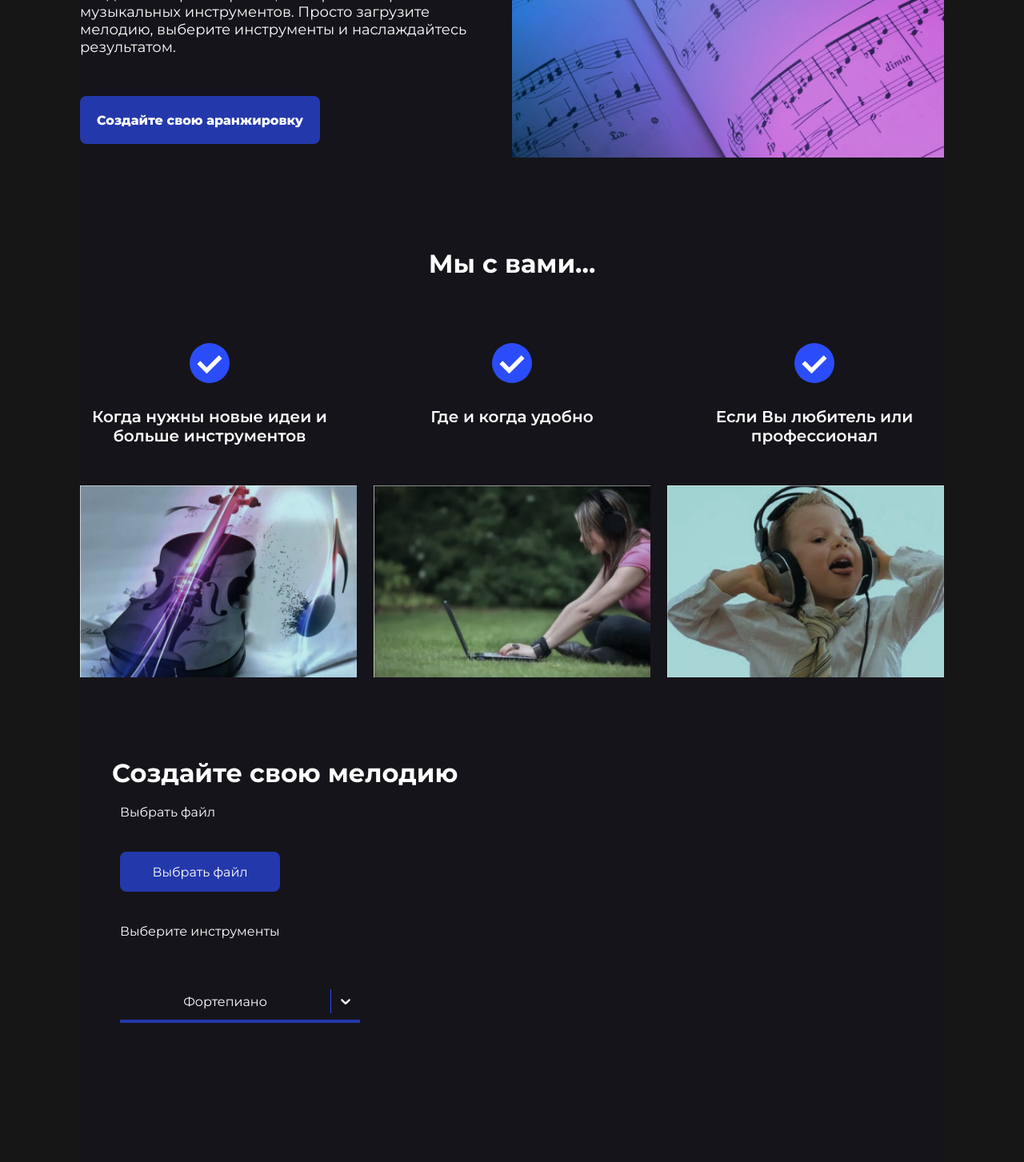
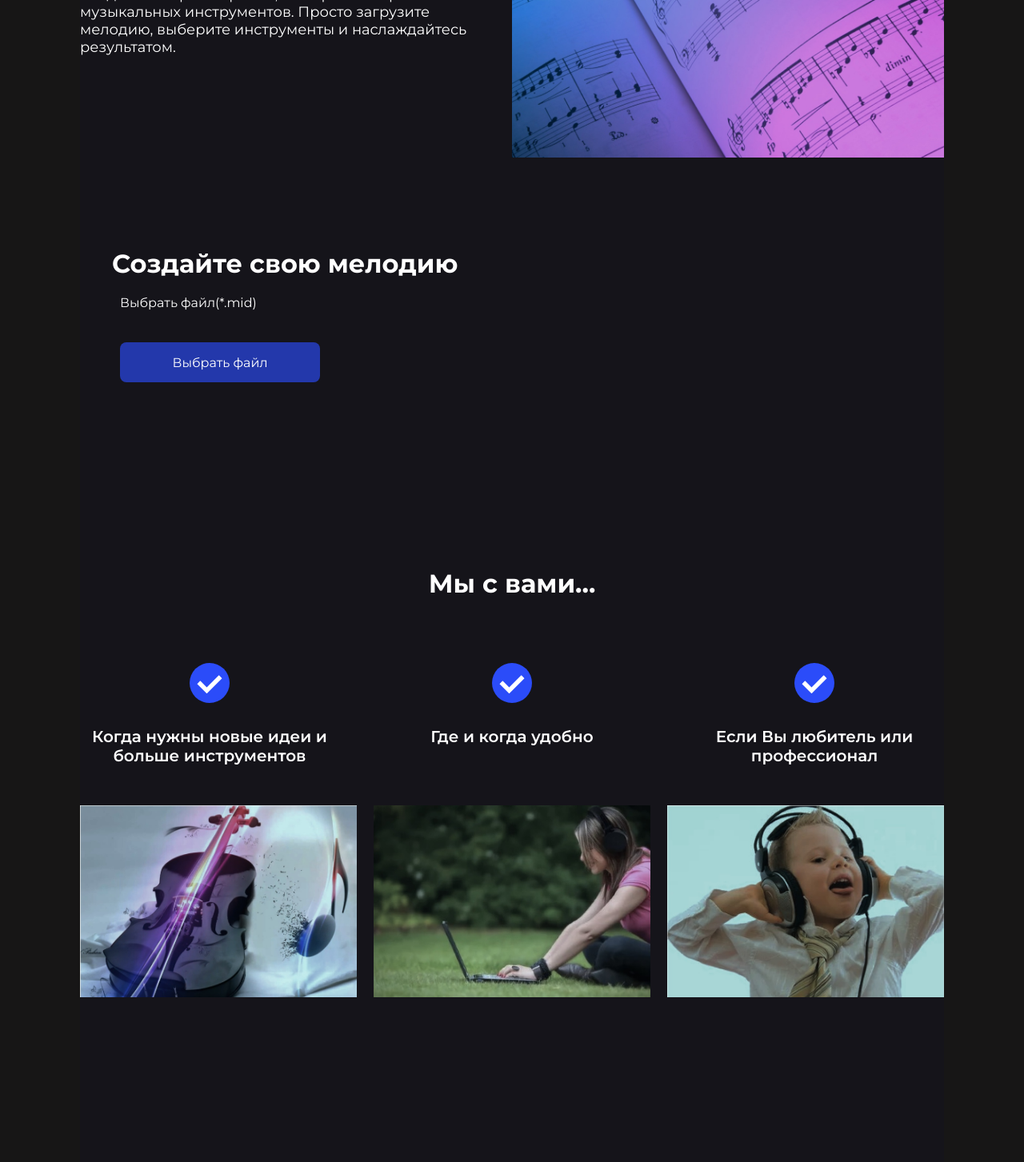
Before and after one commit to rinya1608/museit, a React (Create React App) app in the folder frontend/: page / in a window 1280 px wide. Shown: the part 1120-2573 px from the top of the page at 80% size. Built offline with nearby package versions, Linux system fonts and the light colour scheme.

Commit message:
MUS-69 correct remark

```diff
--- a/frontend/src/components/fileUpload/FileUploader.module.css
+++ b/frontend/src/components/fileUpload/FileUploader.module.css
@@ -103,7 +103,7 @@
 }
 
 .fileUploadForm_wrap_left_upload_buttonFile {
-
+    width: 250px !important;
 }
 
 .fileUploadForm_wrap_left_upload_buttonUpload {
--- a/frontend/src/components/fileUpload/FileUploaderForm.jsx
+++ b/frontend/src/components/fileUpload/FileUploaderForm.jsx
@@ -17,7 +17,7 @@ const FileUploaderForm = forwardRef(({
                                      }, ref) => {
 
     const options = [
-        { value: 'piano', label: 'Фортепиано' }
+        {value: 'piano', label: 'Фортепиано'}
     ]
 
 
@@ -30,32 +30,36 @@ const FileUploaderForm = forwardRef(({
                     :
                     <div className={classes.fileUploadForm_wrap}>
                         <div className={classes.fileUploadForm_wrap_left}>
-                            <h3 className={classes.fileUploadForm_wrap_left_fileTitle}>{fileName ? `Загрузить файл ${fileName}` : 'Выбрать файл'}</h3>
+                            <h3 className={classes.fileUploadForm_wrap_left_fileTitle}>{fileName ? `Загрузить файл ${fileName}` : 'Выбрать файл(*.mid)'}</h3>
                             <div className={classes.fileUploadForm_wrap_left_upload}>
                                 <input className={classes.fileUploadForm_wrap_left_upload_inputFile} type="file"
                                        multiple={false}
-                                       ref={ref} onChange={fileUploadHandler}/>
+                                       ref={ref}
+                                       onChange={fileUploadHandler}
+                                       accept=".mid"
+                                />
                                 <button className={classes.fileUploadForm_wrap_left_upload_buttonFile}
                                         id={"fileUploadFormInput"}
                                         onClick={chooseFile}>
-                                    Выбрать файл
+                                    {fileName ? 'Выбрать другой файл' : 'Выбрать файл'}
                                 </button>
                                 {
                                     isFile ? <button onClick={sendFile}
                                                      className={classes.fileUploadForm_wrap_left_upload_buttonUpload}>Загрузить</button> : ''
                                 }
                             </div>
-                            <h3 className={classes.fileUploadForm_wrap_left_toolTitle}>Выберите инструменты</h3>
+                            {fileName ? <h3 className={classes.fileUploadForm_wrap_left_toolTitle}>Выберите инструменты</h3> : null}
+                            {
+                                fileName ?
                                     <div className={classes.fileUploadForm_wrap_left_tools}>
-                                {/*<button className={classes.fileUploadForm_wrap_left_autoButton}>
-                                    Авто
-                                </button>*/}
                                         <Select options={options}
                                                 classNamePrefix='instrument_select'
                                                 defaultValue={options[0]}
                                                 placeholder='Выбрать'
                                         />
                                     </div>
+                                : null
+                            }
                         </div>
                         {
                             blob ?
--- a/frontend/src/components/footer/Footer.jsx
+++ b/frontend/src/components/footer/Footer.jsx
@@ -11,7 +11,7 @@ const Footer = () => {
             <ul className={classes.footer_menu}>
                 <li><a href='#'>Согласие на обработку данных</a></li>
                 <li><a href='#' onClick={() => setModalActive(true)}>Обратная связь</a></li>
-                <li><a href='#'>Согласие на обработку данных</a></li>
+                <li><a href='#'>Политика конфиденциальности</a></li>
             </ul>
             <Modal active={modalActive} setActive={setModalActive}>
                 <FeedbackForm afterSendFunction={() => setModalActive(false)}/>
--- a/frontend/src/pages/about/About.jsx
+++ b/frontend/src/pages/about/About.jsx
@@ -1,10 +1,6 @@
 import React from 'react';
 import classes from "./About.module.css";
 import checkIcon from '../../img/icon/check.svg'
-import calendarIcon from '../../img/icon/calendar.svg'
-import phoneIcon from '../../img/icon/phone.svg'
-import emailIcon from '../../img/icon/email.svg'
-import lockIcon from '../../img/icon/lock.svg'
 import Slider from "../../components/common/slider/Slider";
 import SliderElement from "../../components/common/slider/SliderElement";
 import Footer from "../../components/footer/Footer";
@@ -15,14 +11,14 @@ const About = () => {
         <div className={classes.about}>
             <div className={classes.about_top}>
                 <div className={classes.about_top_text}>
-                    Museit<br/>Ваш музыкальный<br/>помощник
+                    MuseIT<br/>Ваш музыкальный<br/>помощник
                 </div>
             </div>
             <a name='aboutProduct'></a>
             <div className={classes.about_make}>
                 <div className={classes.about_make_left}>
                     <h1 className={classes.about_make_left_title}>
-                        Просто и удобно  создать аранжировку  для вашей мелодии
+                        Просто и удобно создать аранжировку для вашей мелодии
                     </h1>
                     <span className={classes.about_make_left_text}>
                         MuseIT - это веб-приложение, которое позволяет автоматически генерировать аккомпанемент к мелодии, а также создавать полноценные аранжировки.
@@ -30,20 +26,23 @@ const About = () => {
 
 
                     </span>
-                    <button className={classes.about_make_left_button}>
+                    {/*<button className={classes.about_make_left_button}>
                         <a href='#fileUpload'>Создайте свою аранжировку</a>
-                    </button>
+                    </button>*/}
                 </div>
                 <div className={classes.about_make_right}/>
             </div>
+            <a name='fileUpload'></a>
+            <FileUploader/>
             <div className={classes.about_why}>
                 <h1 className={classes.about_why_title}>
-                   Мы с вами...
+                    Мы с вами...
                 </h1>
                 <ul className={classes.about_why_list}>
                     <li className={classes.about_why_list_el}>
                         <img src={checkIcon} className={classes.about_why_list_el_icon}/>
-                        <span className={classes.about_why_list_el_text}>Когда нужны новые идеи и больше инструментов</span>
+                        <span
+                            className={classes.about_why_list_el_text}>Когда нужны новые идеи и больше инструментов</span>
                     </li>
                     <li className={classes.about_why_list_el}>
                         <img src={checkIcon} className={classes.about_why_list_el_icon}/>
@@ -60,8 +59,7 @@ const About = () => {
                     <div/>
                 </div>
             </div>
-            <a name='fileUpload'></a>
-            <FileUploader/>
+
             {/*<a name='what'></a>
             <div className={classes.about_what}>
                 <div className={classes.about_what_form}>
--- a/frontend/src/pages/about/About.module.css
+++ b/frontend/src/pages/about/About.module.css
@@ -100,7 +100,6 @@
 
 .about_why{
     width: 100%;
-    margin-top:100px;
 }
 
 .about_why_title{
@@ -152,7 +151,7 @@
 
 .about_why_images div:nth-child(2){
     background: url("../../img/why2.jpg") no-repeat;
-    background-size: 100%;
+    background-size: 100% 100%;
 }
 
 .about_why_images div:last-child{
```
Also changed, not shown: frontend/src/img/why2.jpg. Lines whose indentation alone changed are shown as unchanged.
